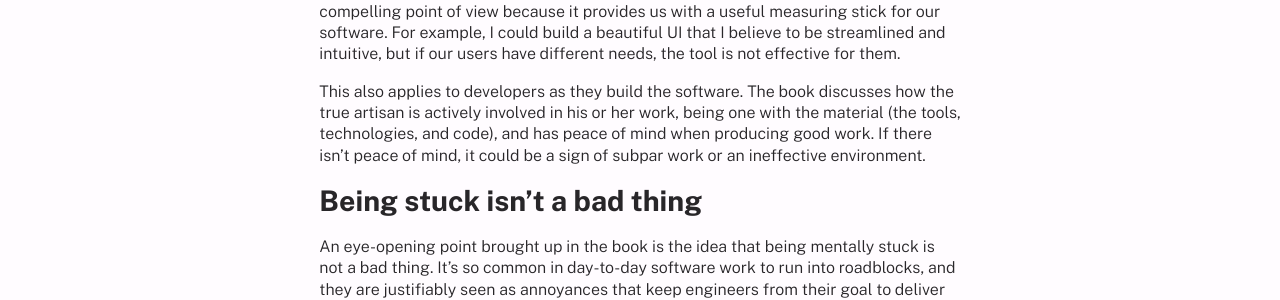
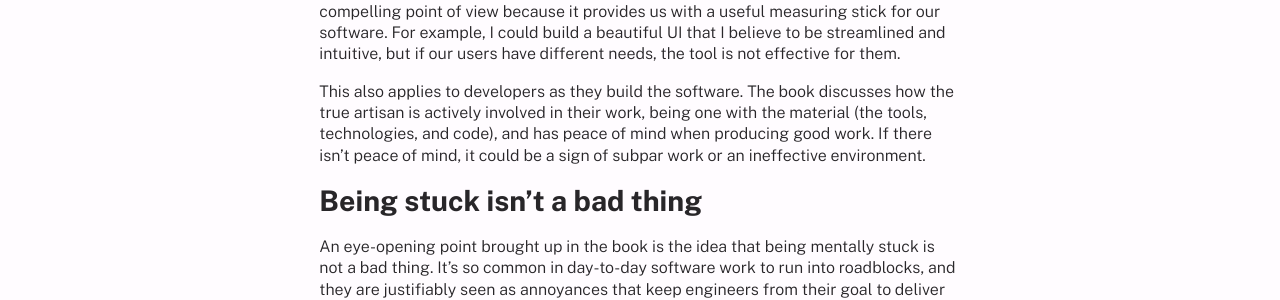
Before and after one commit to mjswensen/mjswensen.com, a Jekyll site: the page built from blog/_posts/2017-03-24-zen-and-the-art-of-software-engineering.md, in a window 1280 px wide. Shown: the part 474-774 px from the top of the page. Built offline with Jekyll 4.4.1, drawn with Linux system fonts in a browser that asks for light colours.

Commit message:
Adjust pronouns

```diff
--- a/blog/_posts/2017-03-24-zen-and-the-art-of-software-engineering.md
+++ b/blog/_posts/2017-03-24-zen-and-the-art-of-software-engineering.md
@@ -13,7 +15,7 @@ As part of my on-boarding as software engineer at [Nuvi](https://www.nuvi.com/),
 
 Pirsig points out that a machine (or system or tool) really has no inherent efficacy; but rather its efficacy is measured by how satisfied we are with it. I thought this was a compelling point of view because it provides us with a useful measuring stick for our software. For example, I could build a beautiful UI that I believe to be streamlined and intuitive, but if our users have different needs, the tool is not effective for them.
 
-This also applies to developers as they build the software. The book discusses how the true artisan is actively involved in his or her work, being one with the material (the tools, technologies, and code), and has peace of mind when producing good work. If there isn't peace of mind, it could be a sign of subpar work or an ineffective environment.
+This also applies to developers as they build the software. The book discusses how the true artisan is actively involved in their work, being one with the material (the tools, technologies, and code), and has peace of mind when producing good work. If there isn't peace of mind, it could be a sign of subpar work or an ineffective environment.
 
 ## Being stuck isn't a bad thing
 
```
Also changed, not shown: other parts of blog/_posts/2017-03-24-zen-and-the-art-of-software-engineering.md (+2 -0 lines), blog/_posts/2013-08-26-git.md (+3 -3 lines).
